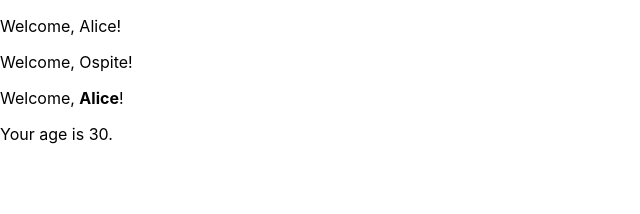
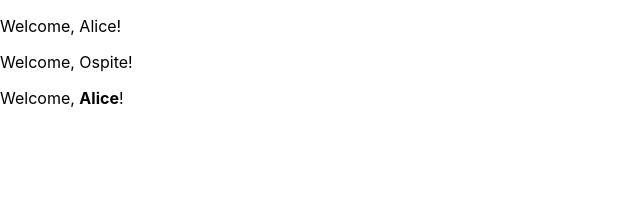
Before and after one commit to dinasaura/react-esercizi, a React (Create React App) app: page / in a window 1280 px wide. Shown: the top 214 px of the page, without its empty margins (0-640 px from the left). Built offline with nearby package versions, Linux system fonts and the light colour scheme.

Commit message:
added ex. welcome

```diff
--- a/src/AgeExtract.js
+++ b/src/AgeExtract.js
@@ -1,7 +1,13 @@
 import React from 'react';
 
 function AgeExtract(props) {
-  return <p>Your age is {props.age}.</p>;
+    const { age } = props;
+
+  if (age > 18) {
+    return <p>Your age is :{age}</p>;
+  } else {
+    return <p>You are very young!</p>;
+  }
 }
 
 export default AgeExtract;
--- a/src/SecondProp.js
+++ b/src/SecondProp.js
@@ -2,10 +2,22 @@
 import AgeExtract from './AgeExtract';
 
 function SecondProp(props) {
+    const { name, age } = props;
+
+    const isAgeInRange = age > 18 && age < 65;
+    const isNameJohn = name === "John";
   return (
     <div>
       <p>Welcome, {props.name}!</p>
-      <AgeExtract age={props.age} />
+      {/* {props.age > 18 && <AgeExtract age={props.age} />}  se e' maggiore di 18 */}
+      {/* {props.age && <AgeExtract age={props.age} />} se e' presente */}
+
+      {/* {props.age > 18 && props.age < 65 && <AgeExtract age={props.age} />} */}
+      {/* è superiore a 18 e inferiore a 65 */}
+
+      {/* {isAgeInRange && isNameJohn && <AgeExtract age={age} />} */}
+      {/* è maggiore di 18 e minore di 65 e il prop Nome è uguale a "John". */}
+
     </div>
   );
 }
@@ -13,7 +25,7 @@
 
 SecondProp.defaultProps = {
   name: <strong> Luca </strong>,
-  age: ''
+  age: null
 };
 
 export default SecondProp;
```
